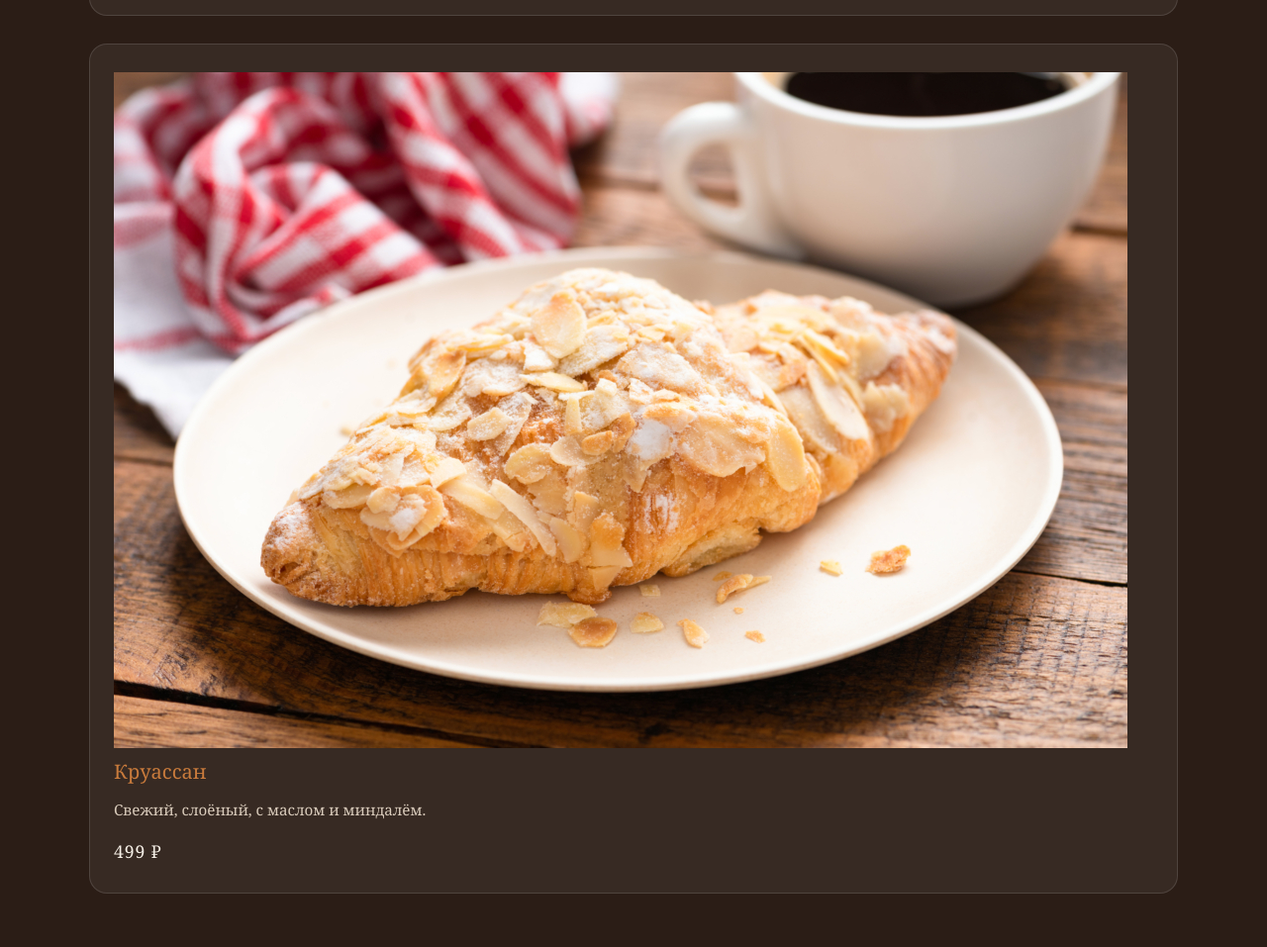
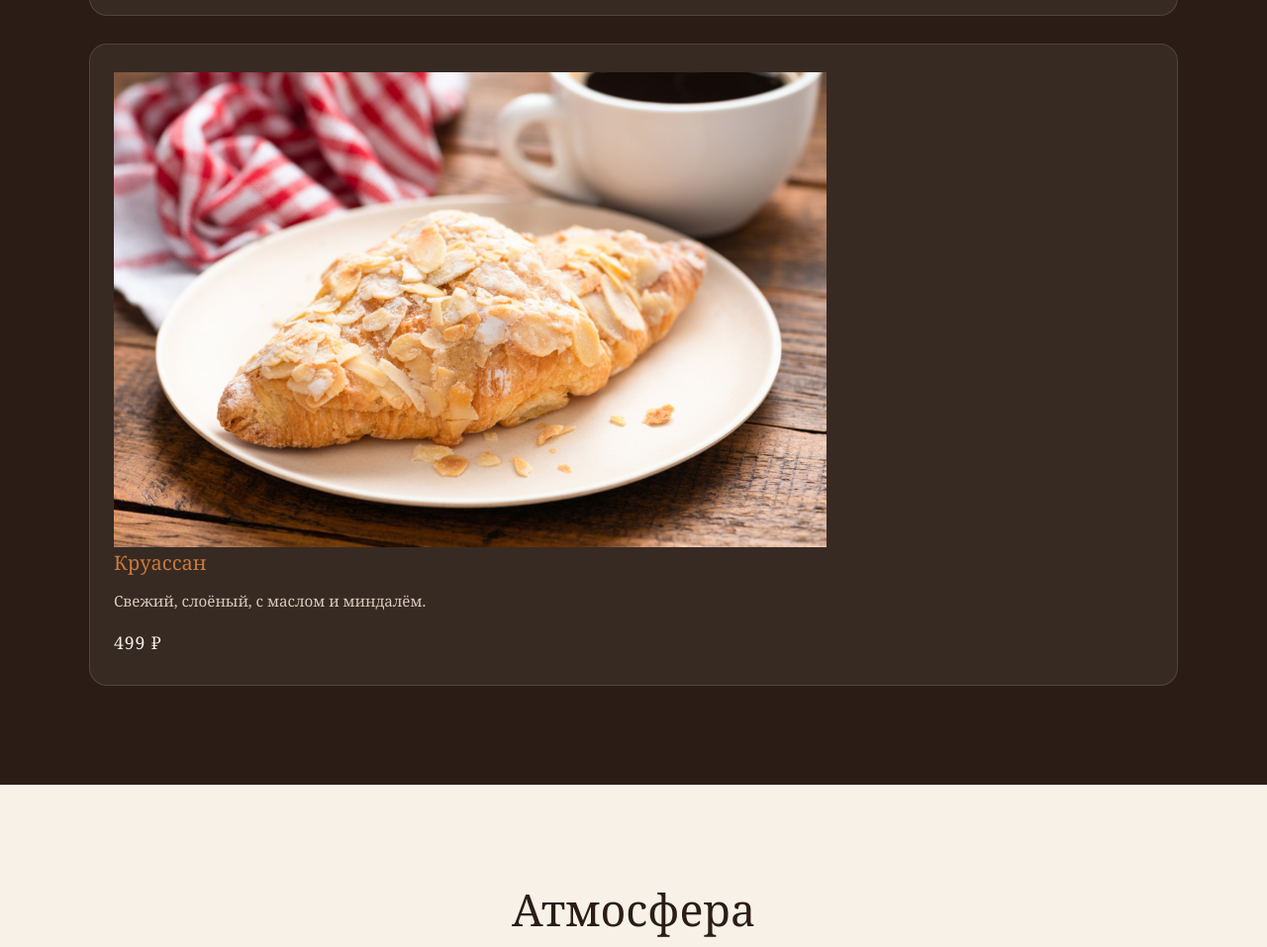
Before and after one commit to kubikk-e/coffe-site, a plain HTML site: page coffe/index.html in a window 1280 px wide. Shown: the part 3199-4156 px from the top of the page at 99% size. Drawn offline with Linux system fonts and the light colour scheme.

Commit message:
Update style.css
Изменение размеров изображения круассана

```diff
--- a/coffe/style.css
+++ b/coffe/style.css
@@ -176,6 +176,12 @@ width: 650px;
 height: 480px;
 }
 
+.crousan{
+display: flex;
+width: 650px;
+height: 480px;
+}
+
 .menu-item h3 {
   font-size: 1.25rem;
   font-weight: normal;
```
